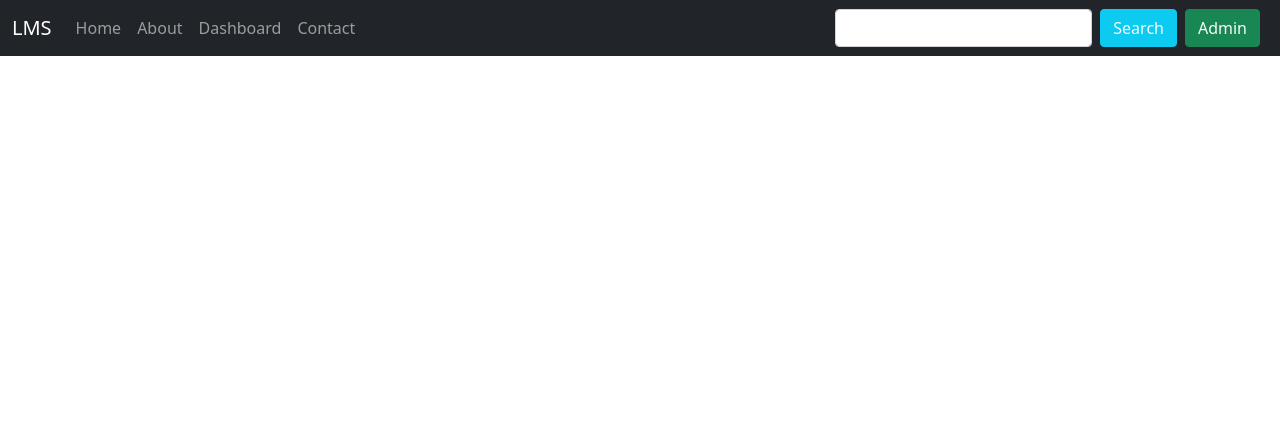
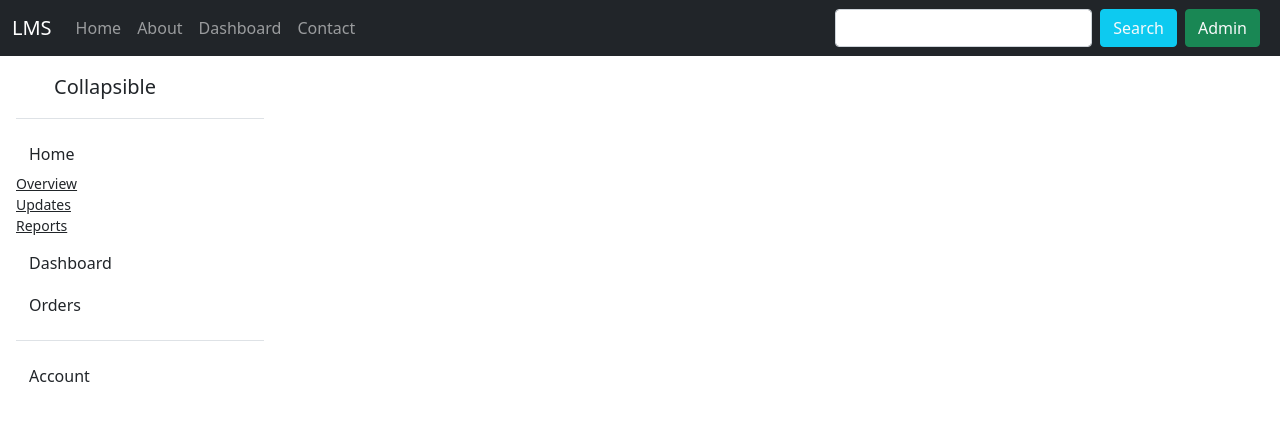
Before and after one commit to git-group-projects/LMSrepo, a Django app: page /dashboard/1 in a window 1280 px wide. Shown: the top 426 px of the page. Run offline with Django 3.2, Linux system fonts and the light colour scheme; data that the repository does not hold is empty.

Commit message:
fixing static css 1

```diff
--- a/LMS/dashboard/templates/dashboard/post.html
+++ b/LMS/dashboard/templates/dashboard/post.html
@@ -1,6 +1,72 @@
 {% extends 'base.html' %}
+
+{% load static %}
+<link rel="stylesheet" type="text/css" href="{% static 'dashboard/css/sidebars.css' %}">
 {% block title %}Post{% endblock title %}
+
 {% block content %}
-
-
+<main>
+<div class="flex-shrink-0 p-3 bg-white" style="width: 280px;">
+    <a href="/" class="d-flex align-items-center pb-3 mb-3 link-dark text-decoration-none border-bottom">
+      <svg class="bi me-2" width="30" height="24"><use xlink:href="#bootstrap"></use></svg>
+      <span class="fs-5 fw-semibold">Collapsible</span>
+    </a>
+    <ul class="list-unstyled ps-0">
+      <li class="mb-1">
+        <button class="btn btn-toggle align-items-center rounded" data-bs-toggle="collapse" data-bs-target="#home-collapse" aria-expanded="true">
+          Home
+        </button>
+        <div class="collapse show" id="home-collapse" style="">
+          <ul class="btn-toggle-nav list-unstyled fw-normal pb-1 small">
+            <li><a href="#" class="link-dark rounded">Overview</a></li>
+            <li><a href="#" class="link-dark rounded">Updates</a></li>
+            <li><a href="#" class="link-dark rounded">Reports</a></li>
+          </ul>
+        </div>
+      </li>
+      <li class="mb-1">
+        <button class="btn btn-toggle align-items-center rounded collapsed" data-bs-toggle="collapse" data-bs-target="#dashboard-collapse" aria-expanded="false">
+          Dashboard
+        </button>
+        <div class="collapse" id="dashboard-collapse" style="">
+          <ul class="btn-toggle-nav list-unstyled fw-normal pb-1 small">
+            <li><a href="#" class="link-dark rounded">Overview</a></li>
+            <li><a href="#" class="link-dark rounded">Weekly</a></li>
+            <li><a href="#" class="link-dark rounded">Monthly</a></li>
+            <li><a href="#" class="link-dark rounded">Annually</a></li>
+          </ul>
+        </div>
+      </li>
+      <li class="mb-1">
+        <button class="btn btn-toggle align-items-center rounded collapsed" data-bs-toggle="collapse" data-bs-target="#orders-collapse" aria-expanded="false">
+          Orders
+        </button>
+        <div class="collapse" id="orders-collapse" style="">
+          <ul class="btn-toggle-nav list-unstyled fw-normal pb-1 small">
+            <li><a href="#" class="link-dark rounded">New</a></li>
+            <li><a href="#" class="link-dark rounded">Processed</a></li>
+            <li><a href="#" class="link-dark rounded">Shipped</a></li>
+            <li><a href="#" class="link-dark rounded">Returned</a></li>
+          </ul>
+        </div>
+      </li>
+      <li class="border-top my-3"></li>
+      <li class="mb-1">
+        <button class="btn btn-toggle align-items-center rounded collapsed" data-bs-toggle="collapse" data-bs-target="#account-collapse" aria-expanded="false">
+          Account
+        </button>
+        <div class="collapse" id="account-collapse" style="">
+          <ul class="btn-toggle-nav list-unstyled fw-normal pb-1 small">
+            <li><a href="#" class="link-dark rounded">New...</a></li>
+            <li><a href="#" class="link-dark rounded">Profile</a></li>
+            <li><a href="#" class="link-dark rounded">Settings</a></li>
+            <li><a href="#" class="link-dark rounded">Sign out</a></li>
+          </ul>
+        </div>
+      </li>
+    </ul>
+  </div>
+<div class="b-example-divider"></div>
+</main>
 {% endblock content %}
+<script src="{% static 'dashboard/js/sidebars.js' %}" ></script>
--- a/LMS/dashboard/views.py
+++ b/LMS/dashboard/views.py
@@ -10,9 +10,9 @@ def index(request):
     return render(request, 'dashboard/index.html',context)
 
 def post(request,slug):
-    # posts = Post.objects.all()
-    # context = {"posts":posts}
-    return render(request, 'dashboard/post.html')
+    post = Post.objects.filter(slug=slug).first()
+    context = {"post":post}
+    return render(request, 'dashboard/post.html', context)
 
 def comment(request):
     comments = BlogComment.objects.all()
--- a/LMS/templates/base.html
+++ b/LMS/templates/base.html
@@ -7,6 +7,8 @@
 
     <!-- Bootstrap CSS -->
     <link href="https://cdn.jsdelivr.net/npm/bootstrap@5.0.2/dist/css/bootstrap.min.css" rel="stylesheet" integrity="sha384-EVSTQN3/azprG1Anm3QDgpJLIm9Nao0Yz1ztcQTwFspd3yD65VohhpuuCOmLASjC" crossorigin="anonymous">
+    {% load static %}
+    <link rel="stylesheet" type="text/css" href="{% static 'css/style.css' %} ">
 
     <title>{% block title %}{% endblock title %}</title>
   </head>
```
Also changed, not shown: LMS/LMS/settings.py (+7 -0 lines), LMS/dashboard/static/dashboard/css/sidebars.css (added, +82 -0 lines), LMS/dashboard/static/dashboard/js/sidebars.js (added, +8 -0 lines).
